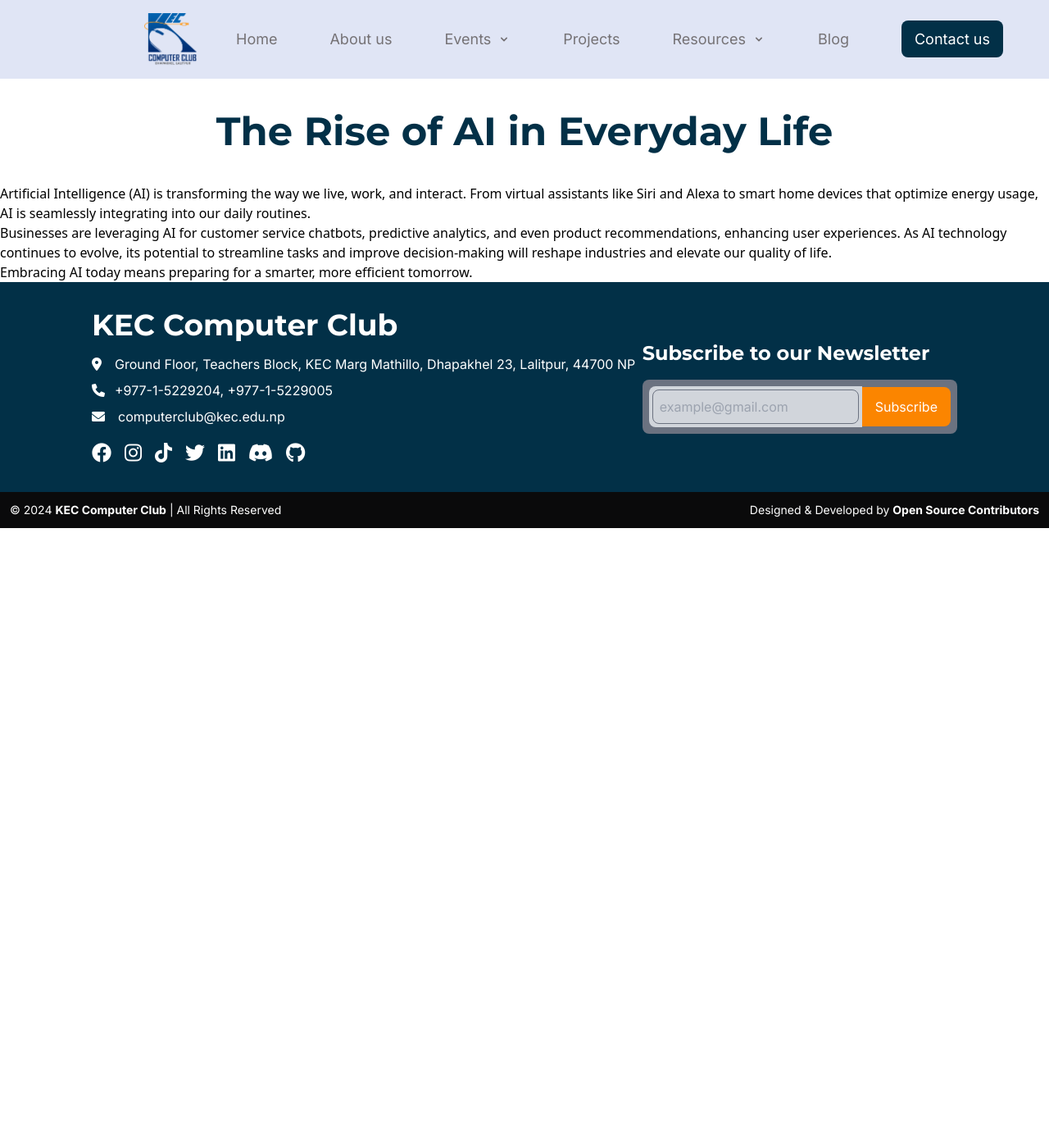
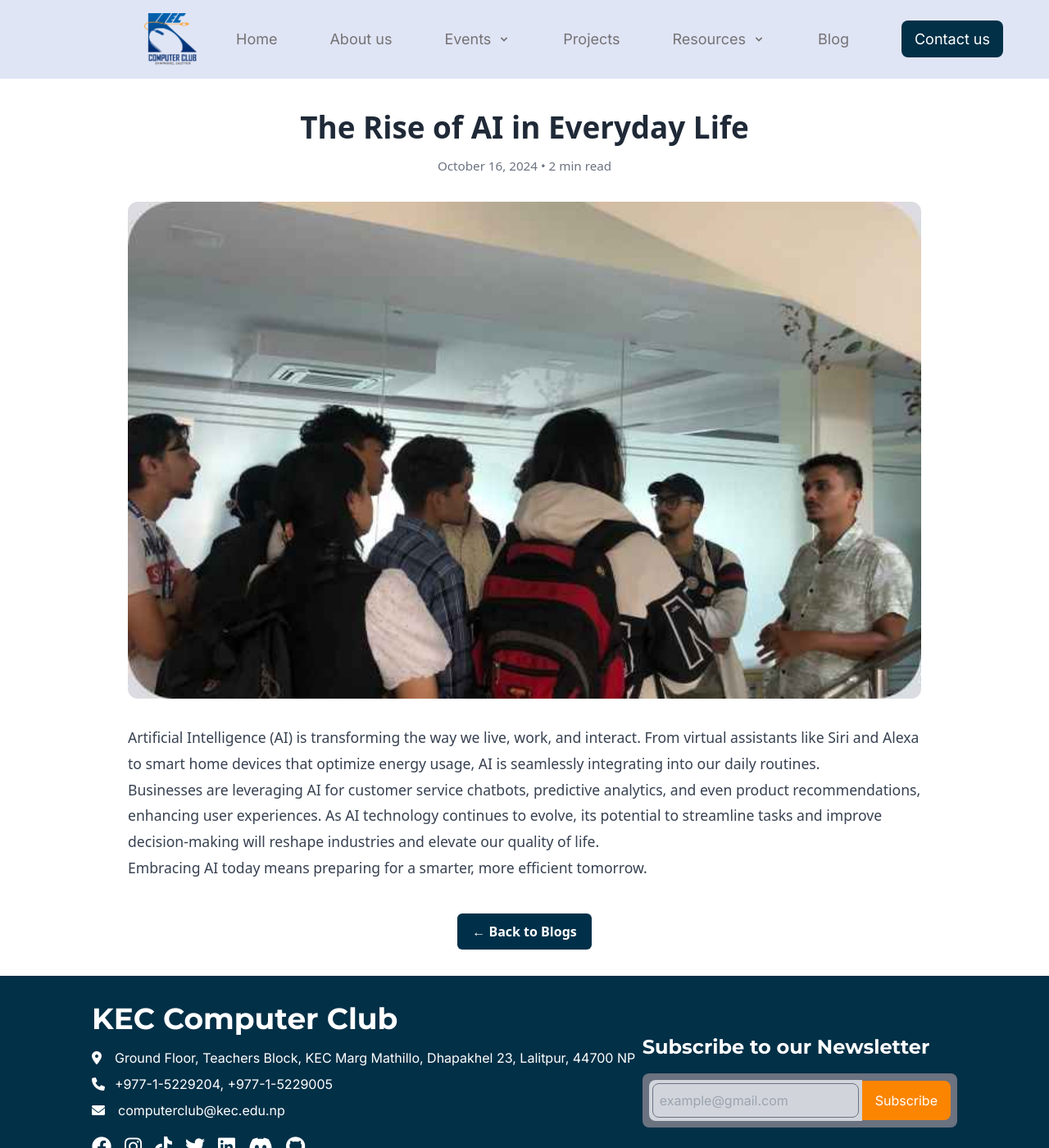
Before and after one commit to computerclubkec/computerclubkec.github.io, a Jekyll site: the page built from _posts/2024-10-16-blog_1.markdown, in a window 1280 px wide and 1400 px high. Shown: the whole window at 82% size. Built offline with Jekyll 4.4.1, drawn with Linux system fonts in a browser that asks for light colours; nearby versions of some CDN libraries.

Commit message:
feat: blog detail page ui and styling

```diff
--- /dev/null
+++ b/_layouts/blog-detail.html
@@ -0,0 +1,91 @@
+<!DOCTYPE html>
+<html lang="en">
+  <head>
+    {% include header.html %}
+    <style>
+      .blog-wrapper {
+        max-width: 1000px;
+        margin: auto;
+        padding: 2rem 1rem;
+      }
+
+      .blog-title {
+        font-size: 2.3rem;
+        font-weight: bold;
+        text-align: center;
+        color: #1f2937;
+      }
+
+      .blog-meta {
+        text-align: center;
+        font-size: 0.95rem;
+        color: #6b7280;
+        margin-top: 8px;
+      }
+
+      .blog-image img {
+        width: 100%;
+        border-radius: 12px;
+        margin: 2rem 0;
+        object-fit: cover;
+      }
+
+      .blog-content {
+        font-size: 1.1rem;
+        line-height: 1.8;
+        color: #374151;
+      }
+
+      .blog-content img {
+        max-width: 100%;
+        border-radius: 10px;
+        margin: 20px 0;
+      }
+
+      .back-btn {
+        display: block;
+        width: fit-content;
+        margin: 2.5rem auto 0;
+        padding: 10px 18px;
+        background: #003049;
+        color: white;
+        border-radius: 6px;
+        font-weight: 600;
+        text-decoration: none;
+        transition: 0.3s;
+      }
+
+      .back-btn:hover {
+        background: #014266;
+      }
+    </style>
+  </head>
+
+  <body>
+    {% include nav.html %}
+
+    <div class="blog-wrapper">
+      <!-- Title -->
+      <h1 class="blog-title">{{ page.title }}</h1>
+      <p class="blog-meta">
+        {{ page.date | date: "%B %d, %Y" }} • {{ page.reading_time }} min read
+      </p>
+
+      <!-- Image -->
+      {% if page.image %}
+      <div class="blog-image">
+        <img src="{{ page.image | relative_url }}" alt="{{ page.title }}" />
+      </div>
+      {% endif %}
+
+      <!-- Content -->
+      <div class="blog-content">{{ content }}</div>
+
+      <!-- Back to Blog -->
+      <a href="/blog" class="back-btn">← Back to Blogs</a>
+    </div>
+
+    {% include footer.html %}
+    <script src="{{ '/assets/js/main.js' | relative_url }}"></script>
+  </body>
+</html>
--- a/_posts/2024-10-14-blog_2.markdown
+++ b/_posts/2024-10-14-blog_2.markdown
@@ -8,5 +8,6 @@ excerpt: "The shift to remote work has accelerated the development of innovative
 ---
 
 <!-- Full blog content starts here -->
+
 The shift to remote work has accelerated the development of innovative technologies designed to enhance productivity and collaboration. Tools like Zoom, Slack, and Asana have become household names, enabling seamless communication and project management from anywhere in the world.As organizations embrace hybrid work models, emerging technologies such as virtual reality (VR) meetings and AI-powered collaboration platforms are set to redefine how teams interact. The future of remote work technology is not just about staying connected; it’s about creating immersive, engaging environments that foster creativity and teamwork, regardless of physical location.
 In the near future, we can expect more advancements in tools that facilitate global teamwork. Artificial intelligence and automation will play a huge role in helping remote teams operate efficiently. With VR spaces, team members will collaborate as though they were in the same room, adding a new dimension to communication and productivity. Companies that embrace this wave of innovation will thrive in a borderless work environment.
--- a/_posts/2024-10-15-blog_3.markdown
+++ b/_posts/2024-10-15-blog_3.markdown
@@ -8,6 +8,7 @@ excerpt: "As our world becomes increasingly digital, the importance of cybersecu
 ---
 
 <!-- Full blog content starts here -->
+
 As our world becomes increasingly digital, the importance of cybersecurity cannot be overstated. With more personal data online than ever before, individuals and organizations face constant threats from cybercriminals.
 Implementing robust security measures, such as strong passwords, two-factor authentication, and regular software updates, is crucial to safeguarding sensitive information. Furthermore, educating employees about phishing attacks and safe browsing practices can significantly reduce vulnerabilities.
 In an age where data breaches can have devastating consequences, prioritizing cybersecurity is essential for protecting our digital lives.
--- a/_posts/2024-10-16-blog_1.markdown
+++ b/_posts/2024-10-16-blog_1.markdown
@@ -8,6 +8,7 @@ excerpt: "Artificial Intelligence (AI) is transforming the way we live, work, an
 ---
 
 <!-- Full blog content starts here -->
+
 Artificial Intelligence (AI) is transforming the way we live, work, and interact. From virtual assistants like Siri and Alexa to smart home devices that optimize energy usage, AI is seamlessly integrating into our daily routines.
 
 Businesses are leveraging AI for customer service chatbots, predictive analytics, and even product recommendations, enhancing user experiences. As AI technology continues to evolve, its potential to streamline tasks and improve decision-making will reshape industries and elevate our quality of life.
```
Also changed, not shown: other parts of _posts/2024-10-14-blog_2.markdown (+1 -1 lines), other parts of _posts/2024-10-15-blog_3.markdown (+1 -1 lines), other parts of _posts/2024-10-16-blog_1.markdown (+1 -1 lines).
